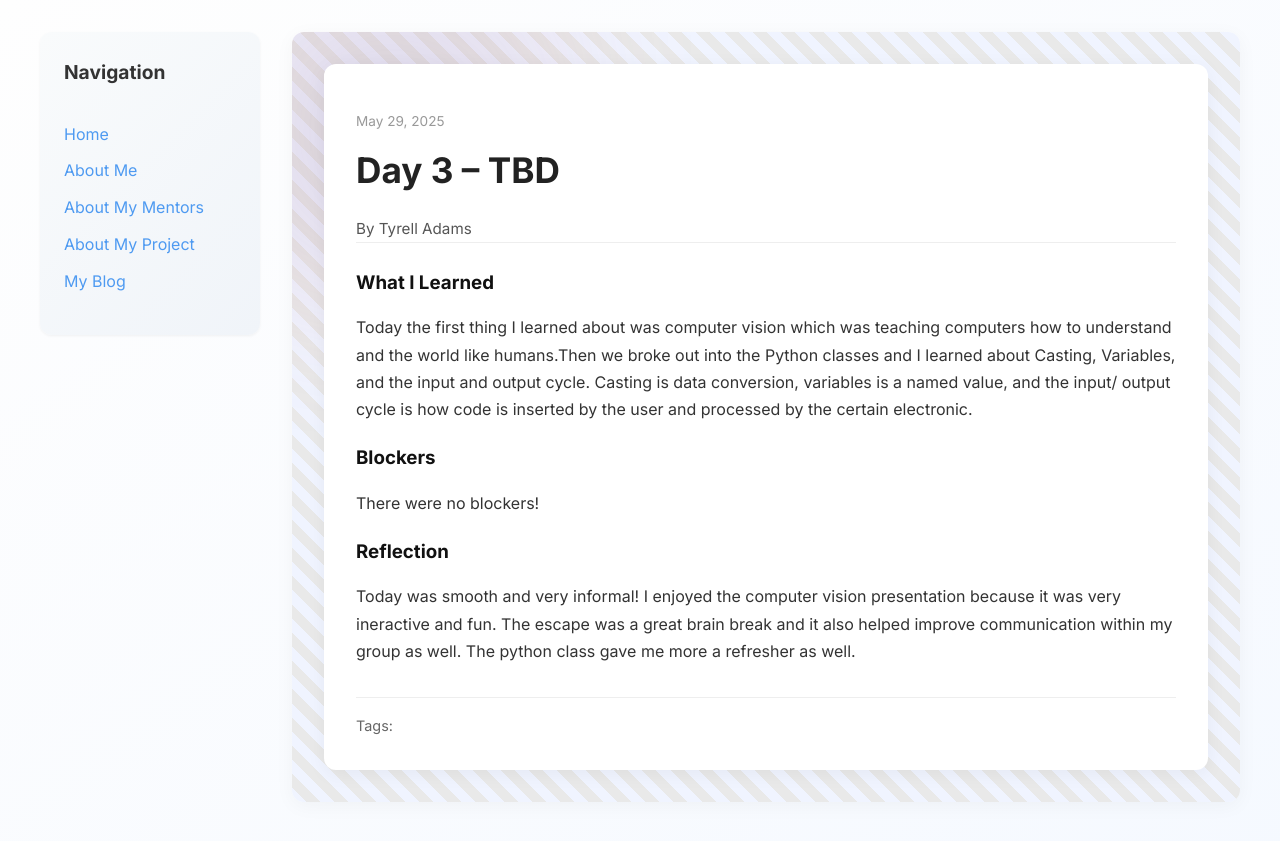
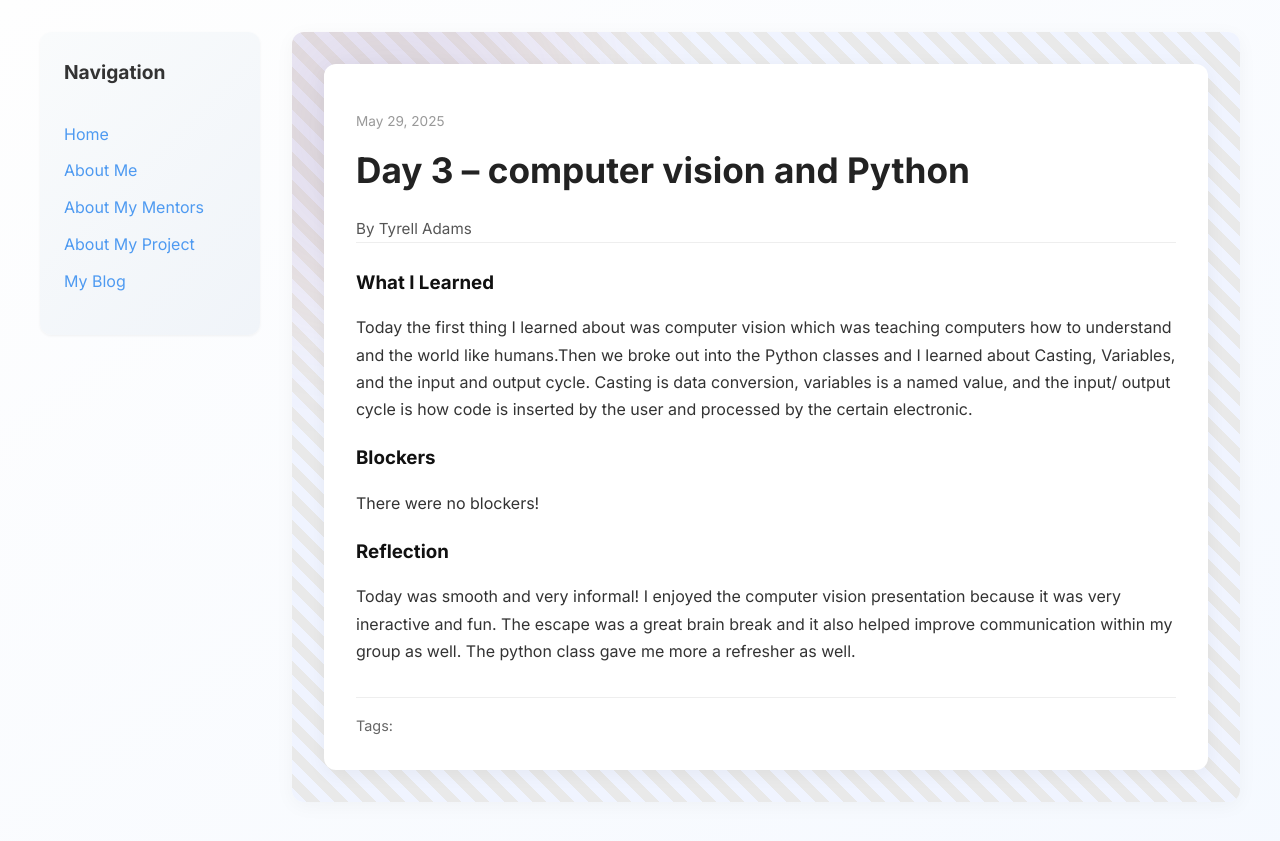
Before and after one commit to Tyrell-Adams/Tyrell-Adams.github.io, a Jekyll site: the page built from _posts/2025-05-29-day-3.md, in a window 1280 px wide. Shown: the top 841 px of the page. Built offline with Jekyll 4.4.1, drawn with Linux system fonts in a browser that asks for light colours.

Commit message:
Update 2025-05-29-day-3.md

```diff
--- a/_posts/2025-05-29-day-3.md
+++ b/_posts/2025-05-29-day-3.md
@@ -1,6 +1,6 @@
 ---
 layout: post
-title: "Day 3 – TBD"
+title: "Day 3 – computer vision and Python"
 date: 2025-05-29
 author: Tyrell Adams
 permalink: /day3.html
```
